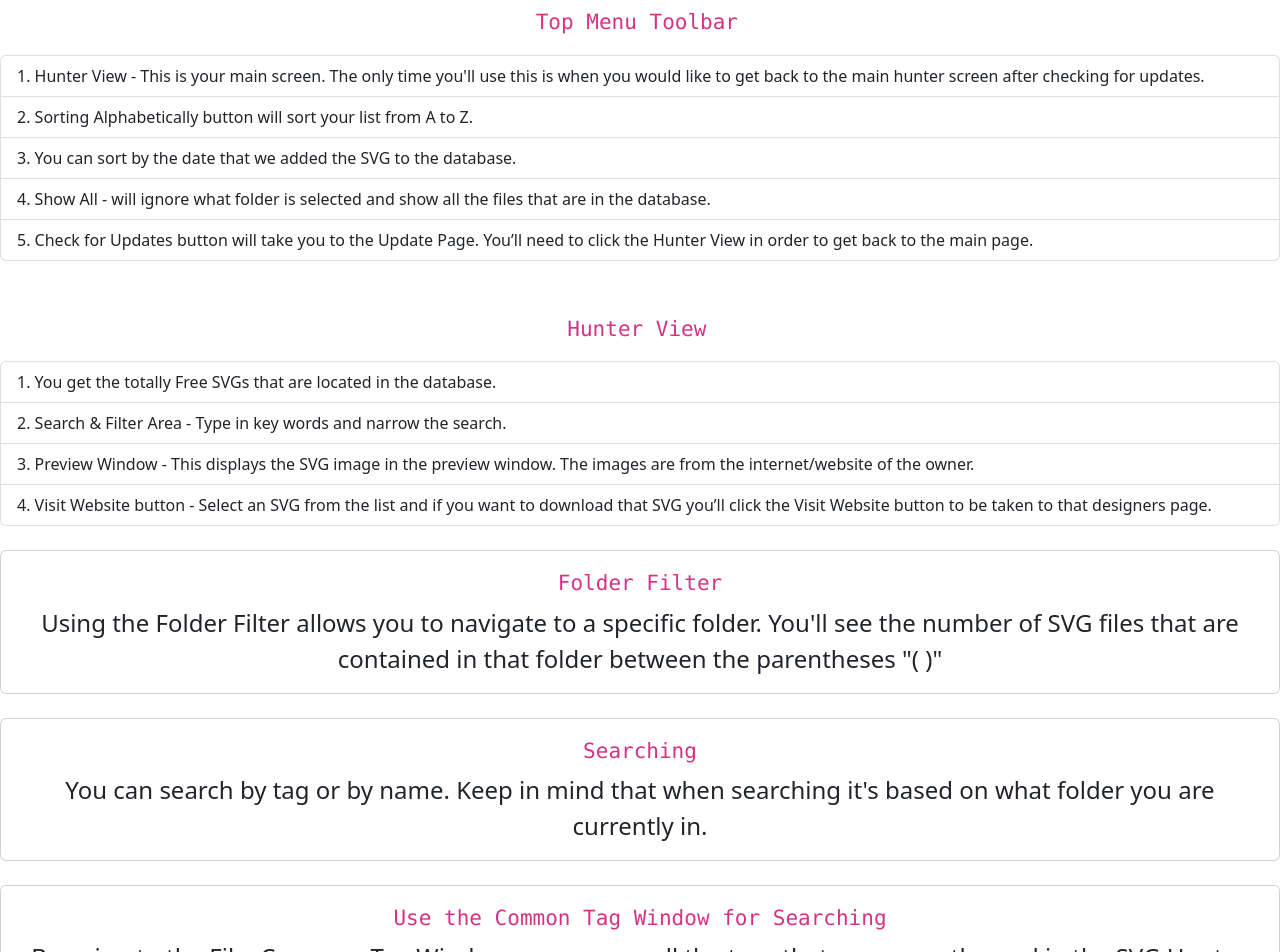
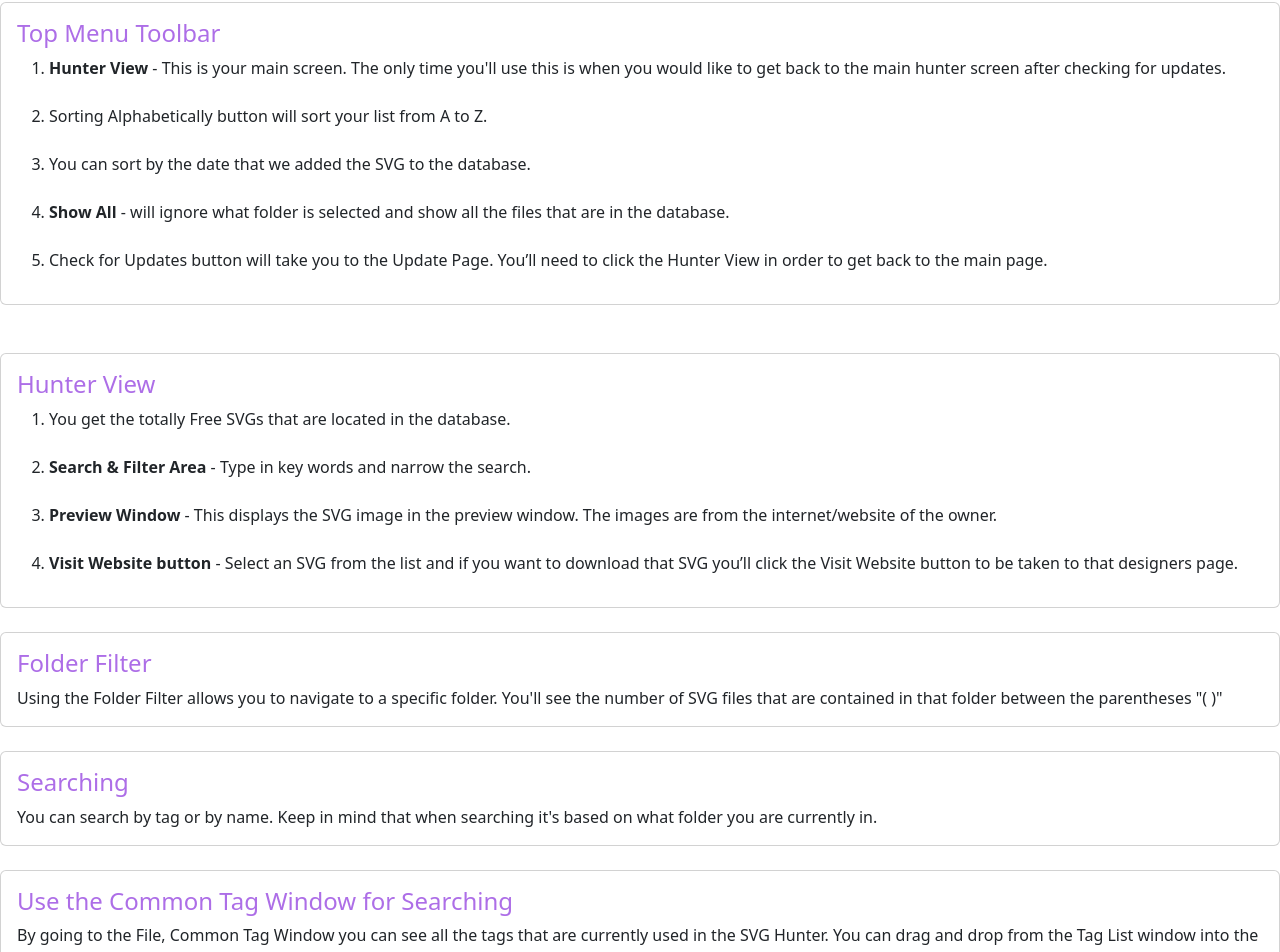
Before and after one commit to trevorerwin/svg-hunter, a React (Create React App) app in the folder client/svg-hunter-app/: page /help-guide in a window 1280 px wide. Shown: the part 832-1784 px from the top of the page. Built offline with nearby package versions, Linux system fonts and the light colour scheme.

Commit message:
orangize layout

```diff
--- a/client/svg-hunter-app/src/App.css
+++ b/client/svg-hunter-app/src/App.css
@@ -50,11 +50,21 @@
   text-align: center;
 }
 
-p {
-  font-size: 1.5em;
+.container {
   text-align: center;
 }
 
+.cardtitle,
 h4 {
-  text-align: center;
+  text-align: left;
+  color: #ad6ee7;
 }
+
+ListGroupItem {
+  font-size: 4rem;
+}
+
+.paragraph,
+ClassText {
+  font-size: 1rem;
+}
--- a/client/svg-hunter-app/src/Landing/HelpGuide.jsx
+++ b/client/svg-hunter-app/src/Landing/HelpGuide.jsx
@@ -1,78 +1,105 @@
-import {
-  Card,
-  CardBody,
-  CardText,
-  CardTitle,
-  ListGroup,
-  ListGroupItem,
-} from "reactstrap";
+import { Card, CardBody, CardText, CardTitle, ListGroupItem } from "reactstrap";
 const HelpGuide = (props) => {
   return (
     <>
       <br />
-      <h2 className="container">SVG Hunter Overview</h2>
+      <h2 class="container">SVG Hunter Overview</h2>
       <div>
         <br />
-        <p>
-          {" "}
-          <code>Top Menu Toolbar</code> <img />
-        </p>
-        <ListGroup numbered>
-          <ListGroupItem>
-            Hunter View - This is your main screen. The only time you'll use
-            this is when you would like to get back to the main hunter screen
-            after checking for updates.
-          </ListGroupItem>
-          <ListGroupItem>
-            Sorting Alphabetically button will sort your list from A to Z.
-          </ListGroupItem>
-          <ListGroupItem>
-            You can sort by the date that we added the SVG to the database.
-          </ListGroupItem>
-          <ListGroupItem>
-            Show All - will ignore what folder is selected and show all the
-            files that are in the database.
-          </ListGroupItem>
-          <ListGroupItem>
-            Check for Updates button will take you to the Update Page. You’ll
-            need to click the Hunter View in order to get back to the main page.
-          </ListGroupItem>
-        </ListGroup>
+        <Card>
+          <CardBody>
+            <CardTitle tag="h4" class="cardtitle">
+              Top Menu Toolbar
+            </CardTitle>
+            <ListGroupItem numbered>
+              <ol>
+                <li>
+                  {" "}
+                  <strong>Hunter View</strong> - This is your main screen. The
+                  only time you'll use this is when you would like to get back
+                  to the main hunter screen after checking for updates.
+                </li>
+                <br />
+                <li>
+                  {" "}
+                  Sorting Alphabetically button will sort your list from A to Z.
+                </li>
+                <br />
+                <li>
+                  {" "}
+                  You can sort by the date that we added the SVG to the
+                  database.
+                </li>
+                <br />
+                <li>
+                  {" "}
+                  <strong>Show All</strong> - will ignore what folder is
+                  selected and show all the files that are in the database.
+                </li>
+                <br />
+                <li>
+                  {" "}
+                  Check for Updates button will take you to the Update Page.
+                  You’ll need to click the Hunter View in order to get back to
+                  the main page.
+                </li>
+              </ol>
+            </ListGroupItem>
+          </CardBody>
+          {/* TODO: add CardImg and import the img folder for a image (CardImg/>) */}
+        </Card>
       </div>
-      <br />
       <div>
         <br />
-        <p>
-          {" "}
-          <code>Hunter View</code> <img />
-        </p>
-        <ListGroup numbered>
-          <ListGroupItem>
-            You get the totally Free SVGs that are located in the database.
-          </ListGroupItem>
-          <ListGroupItem>
-            Search & Filter Area - Type in key words and narrow the search.
-          </ListGroupItem>
-          <ListGroupItem>
-            Preview Window - This displays the SVG image in the preview window.
-            The images are from the internet/website of the owner.
-          </ListGroupItem>
-          <ListGroupItem>
-            Visit Website button - Select an SVG from the list and if you want
-            to download that SVG you’ll click the Visit Website button to be
-            taken to that designers page.
-          </ListGroupItem>
-        </ListGroup>
+        <div>
+          <br />
+          <Card>
+            <CardBody>
+              <CardTitle tag="h4" class="cardtitle">
+                Hunter View
+              </CardTitle>
+              <ListGroupItem numbered>
+                <ol>
+                  <li>
+                    {" "}
+                    You get the totally Free SVGs that are located in the
+                    database.
+                  </li>
+                  <br />
+                  <li>
+                    {" "}
+                    <strong>Search & Filter Area</strong> - Type in key words
+                    and narrow the search.
+                  </li>
+                  <br />
+                  <li>
+                    {" "}
+                    <strong>Preview Window </strong> - This displays the SVG
+                    image in the preview window. The images are from the
+                    internet/website of the owner.
+                  </li>
+                  <br />
+                  <li>
+                    {" "}
+                    <strong>Visit Website button</strong> - Select an SVG from
+                    the list and if you want to download that SVG you’ll click
+                    the Visit Website button to be taken to that designers page.
+                  </li>
+                </ol>
+              </ListGroupItem>
+            </CardBody>
+            {/* TODO: add CardImg and import the img folder for a image (CardImg/>) */}
+          </Card>
+        </div>
       </div>
       <br />
       <div>
         <Card>
           <CardBody>
-            <CardTitle tag="h4">
-              {" "}
-              <code>Folder Filter</code>
+            <CardTitle tag="h4" class="cardtitle">
+              Folder Filter
             </CardTitle>
-            <CardText>
+            <CardText class="paragraph">
               Using the Folder Filter allows you to navigate to a specific
               folder. You'll see the number of SVG files that are contained in
               that folder between the parentheses "( )"
@@ -85,11 +112,10 @@ const HelpGuide = (props) => {
       <div>
         <Card>
           <CardBody>
-            <CardTitle tag="h4">
-              {" "}
-              <code>Searching</code>
+            <CardTitle tag="h4" class="cardtitle">
+              Searching
             </CardTitle>
-            <CardText>
+            <CardText class="paragraph">
               You can search by tag or by name. Keep in mind that when searching
               it's based on what folder you are currently in.
             </CardText>
@@ -101,11 +127,11 @@ const HelpGuide = (props) => {
       <div>
         <Card>
           <CardBody>
-            <CardTitle tag="h4">
+            <CardTitle tag="h4" class="cardtitle">
               {" "}
-              <code>Use the Common Tag Window for Searching</code>
+              Use the Common Tag Window for Searching
             </CardTitle>
-            <CardText>
+            <CardText class="paragraph">
               By going to the File, Common Tag Window you can see all the tags
               that are currently used in the SVG Hunter. You can drag and drop
               from the Tag List window into the search box for easy searching.
@@ -120,11 +146,10 @@ const HelpGuide = (props) => {
       <div>
         <Card>
           <CardBody>
-            <CardTitle tag="h4">
-              {" "}
-              <code>Downloading the SVG</code>
+            <CardTitle tag="h4" class="cardtitle">
+              Downloading the SVG
             </CardTitle>
-            <CardText>
+            <CardText class="paragraph">
               When you're ready to download the SVG you can click the Visit
               Website Button. This action will take you to the owner/designer's
               website allowing you to download it. SVG Hunter doesn't store any
@@ -139,11 +164,10 @@ const HelpGuide = (props) => {
       <div>
         <Card>
           <CardBody>
-            <CardTitle tag="h4">
-              {" "}
-              <code>Checking for Updates</code>
+            <CardTitle tag="h4" class="cardtitle">
+              Checking for Updates
             </CardTitle>
-            <CardText>
+            <CardText class="paragraph">
               Click the check for updates button and you'll see the update page.
               If you need to update you'll see your version highlighted in RED
               and the download button will appear. You will need to login to
```
